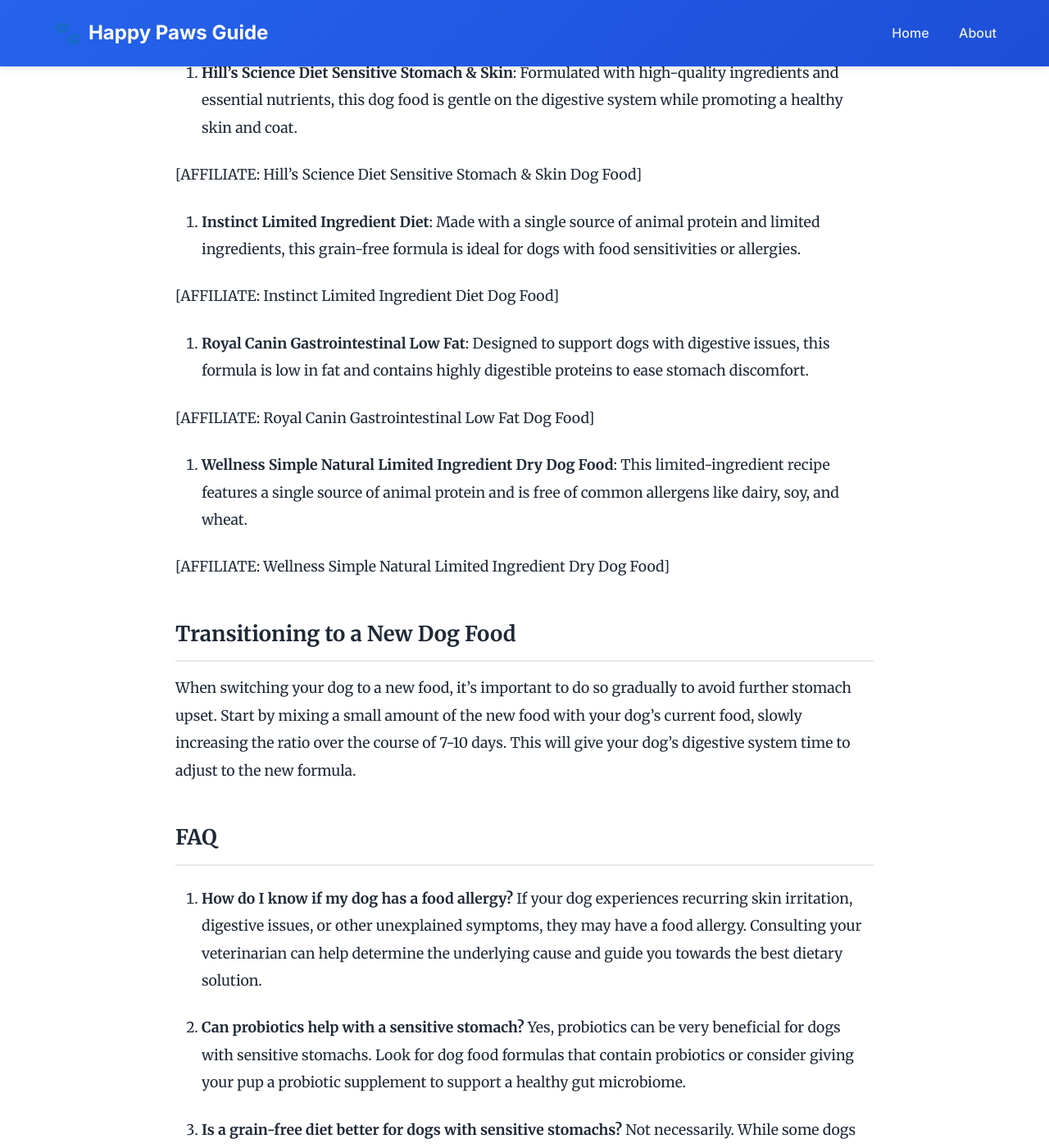
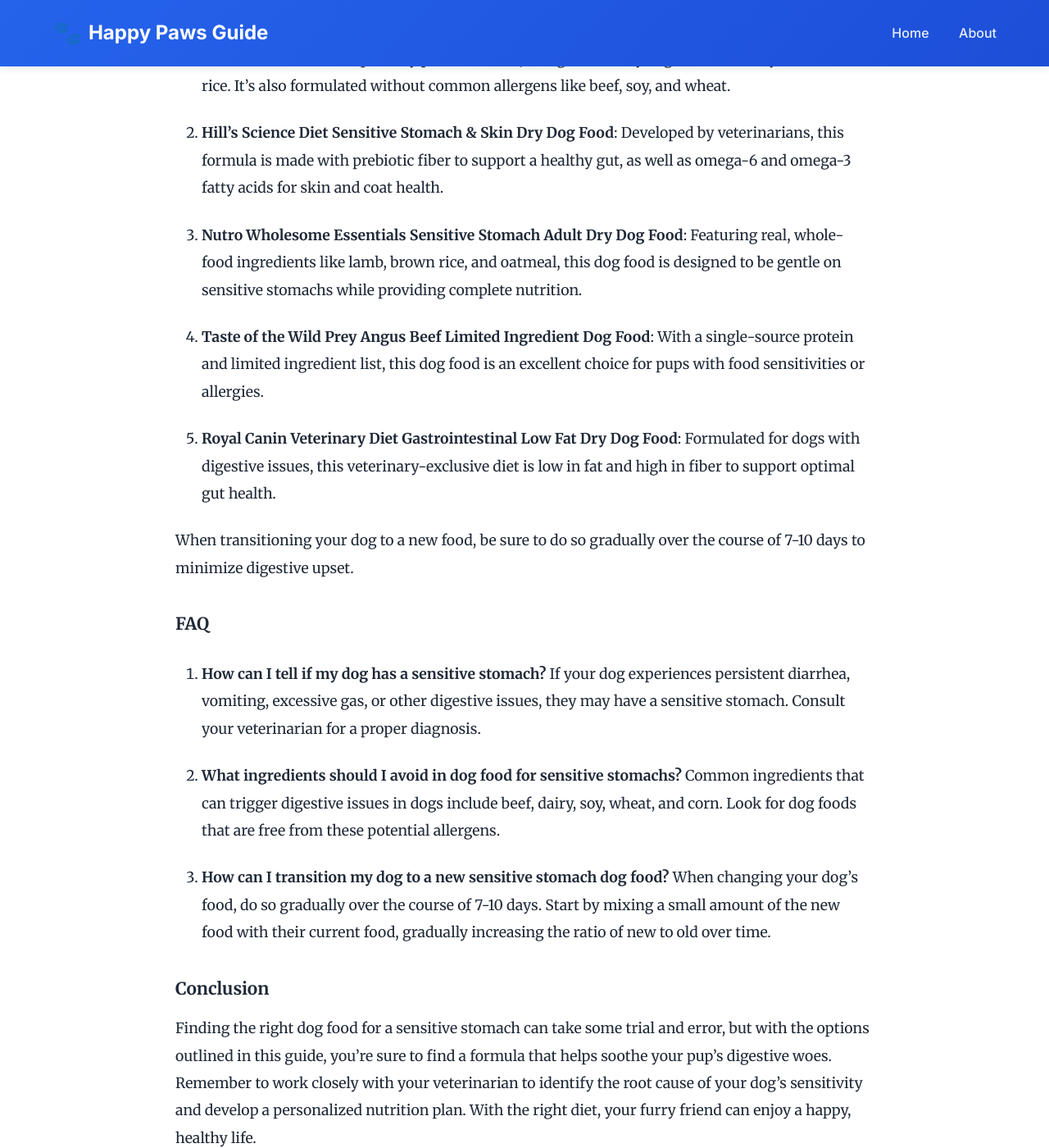
Before and after one commit to moltbotville/happy-paws-guide, a Jekyll site: the page built from _posts/2026-01-31-best-dog-food-for-dogs-with-sensitive-stomachs.md, in a window 1280 px wide and 1400 px high, scrolled down 1417 px. Shown: the whole window at 82% size. Built offline with Jekyll 4.4.1, drawn with Linux system fonts in a browser that asks for light colours; some of the changed text lies outside the part shown.

Commit message:
Add article

```diff
--- a/_posts/2026-01-31-best-dog-food-for-dogs-with-sensitive-stomachs.md
+++ b/_posts/2026-01-31-best-dog-food-for-dogs-with-sensitive-stomachs.md
@@ -1,66 +1,52 @@
 ---
 layout: post
 title: "Best Dog Food for Dogs with Sensitive Stomachs"
-description: "Discover the top dog food options that are gentle on sensitive stomachs and provide optimal nutrition for your canine companion."
+description: "Discover the top dog food options to soothe sensitive stomachs and prevent digestive issues in your canine companion."
 date: 2026-01-31
 categories: [pet-care]
 ---
 
-# Best Dog Food for Dogs with Sensitive Stomachs
+## Best Dog Food for Dogs with Sensitive Stomachs
 
-## Introduction
+### Introduction
+Dogs with sensitive stomachs can experience a range of digestive issues, from persistent diarrhea and vomiting to excessive gas and bloating. Finding the right dog food can make all the difference in managing these uncomfortable symptoms and keeping your furry friend happy and healthy. In this comprehensive guide, we'll explore the best dog food options for pups with sensitive stomachs, as well as important factors to consider when choosing the perfect formula.
 
-Dogs with sensitive stomachs can be a real challenge for pet owners. Finding the right dog food that is gentle on their digestive system while still providing all the necessary nutrients can be a daunting task. In this article, we'll explore the best dog food options for pups with sensitive tummies, helping you make an informed decision to keep your furry friend happy and healthy.
+### Understanding Sensitive Stomachs in Dogs
+Sensitive stomachs in dogs can be caused by a variety of factors, including food allergies, intolerance to certain ingredients, and underlying medical conditions. Common symptoms include:
 
-## Understanding Sensitive Stomachs in Dogs
+- Diarrhea
+- Vomiting
+- Excessive gas
+- Bloating
+- Abdominal pain
+- Lack of appetite
 
-Dogs can develop sensitive stomachs for a variety of reasons, including food allergies, gastrointestinal issues, or simply a delicate digestive system. Common symptoms of a sensitive stomach in dogs include:
+[AFFILIATE: dog food]Identifying the root cause of your dog's digestive issues is the first step in finding the right dog food. Your veterinarian can help determine if your pup's sensitivity is due to a food allergy, intolerance, or something more serious, and provide guidance on the appropriate dietary changes.[/AFFILIATE]
 
-- Frequent vomiting or diarrhea
-- Gas and bloating
-- Loss of appetite
-- Skin irritation or allergies
-- Lethargy and overall discomfort
+### Top Dog Food Picks for Sensitive Stomachs
+When it comes to dog food for sensitive stomachs, the key is to look for formulas that are gentle on the digestive system, packed with high-quality, easily digestible ingredients. Here are some of the best options to consider:
 
-Identifying the underlying cause of your dog's sensitive stomach is the first step in finding the right diet to soothe their digestive woes.
+1. **Purina Pro Plan Sensitive Skin & Stomach Salmon & Rice Formula**: This highly-rated dog food features salmon as the primary protein source, along with easily-digestible carbohydrates like rice. It's also formulated without common allergens like beef, soy, and wheat.
 
-## Top Dog Food Picks for Sensitive Stomachs
+2. **Hill's Science Diet Sensitive Stomach & Skin Dry Dog Food**: Developed by veterinarians, this formula is made with prebiotic fiber to support a healthy gut, as well as omega-6 and omega-3 fatty acids for skin and coat health.
 
-1. **Purina Pro Plan Sensitive Skin & Stomach**: This formula is made with real salmon as the first ingredient and features a blend of probiotics to support healthy digestion. It's also free of common allergens like corn, wheat, and soy.
+3. **Nutro Wholesome Essentials Sensitive Stomach Adult Dry Dog Food**: Featuring real, whole-food ingredients like lamb, brown rice, and oatmeal, this dog food is designed to be gentle on sensitive stomachs while providing complete nutrition.
 
-[AFFILIATE: Purina Pro Plan Sensitive Skin & Stomach Dog Food]
+4. **Taste of the Wild Prey Angus Beef Limited Ingredient Dog Food**: With a single-source protein and limited ingredient list, this dog food is an excellent choice for pups with food sensitivities or allergies.
 
-2. **Hill's Science Diet Sensitive Stomach & Skin**: Formulated with high-quality ingredients and essential nutrients, this dog food is gentle on the digestive system while promoting a healthy skin and coat.
+5. **Royal Canin Veterinary Diet Gastrointestinal Low Fat Dry Dog Food**: Formulated for dogs with digestive issues, this veterinary-exclusive diet is low in fat and high in fiber to support optimal gut health.
 
-[AFFILIATE: Hill's Science Diet Sensitive Stomach & Skin Dog Food]
+When transitioning your dog to a new food, be sure to do so gradually over the course of 7-10 days to minimize digestive upset.
 
-3. **Instinct Limited Ingredient Diet**: Made with a single source of animal protein and limited ingredients, this grain-free formula is ideal for dogs with food sensitivities or allergies.
+### FAQ
+1. **How can I tell if my dog has a sensitive stomach?**
+   If your dog experiences persistent diarrhea, vomiting, excessive gas, or other digestive issues, they may have a sensitive stomach. Consult your veterinarian for a proper diagnosis.
 
-[AFFILIATE: Instinct Limited Ingredient Diet Dog Food]
+2. **What ingredients should I avoid in dog food for sensitive stomachs?**
+   Common ingredients that can trigger digestive issues in dogs include beef, dairy, soy, wheat, and corn. Look for dog foods that are free from these potential allergens.
 
-4. **Royal Canin Gastrointestinal Low Fat**: Designed to support dogs with digestive issues, this formula is low in fat and contains highly digestible proteins to ease stomach discomfort.
+3. **How can I transition my dog to a new sensitive stomach dog food?**
+   When changing your dog's food, do so gradually over the course of 7-10 days. Start by mixing a small amount of the new food with their current food, gradually increasing the ratio of new to old over time.
 
-[AFFILIATE: Royal Canin Gastrointestinal Low Fat Dog Food]
-
-5. **Wellness Simple Natural Limited Ingredient Dry Dog Food**: This limited-ingredient recipe features a single source of animal protein and is free of common allergens like dairy, soy, and wheat.
-
-[AFFILIATE: Wellness Simple Natural Limited Ingredient Dry Dog Food]
-
-## Transitioning to a New Dog Food
-
-When switching your dog to a new food, it's important to do so gradually to avoid further stomach upset. Start by mixing a small amount of the new food with your dog's current food, slowly increasing the ratio over the course of 7-10 days. This will give your dog's digestive system time to adjust to the new formula.
-
-## FAQ
-
-1. **How do I know if my dog has a food allergy?**
-If your dog experiences recurring skin irritation, digestive issues, or other unexplained symptoms, they may have a food allergy. Consulting your veterinarian can help determine the underlying cause and guide you towards the best dietary solution.
-
-2. **Can probiotics help with a sensitive stomach?**
-Yes, probiotics can be very beneficial for dogs with sensitive stomachs. Look for dog food formulas that contain probiotics or consider giving your pup a probiotic supplement to support a healthy gut microbiome.
-
-3. **Is a grain-free diet better for dogs with sensitive stomachs?**
-Not necessarily. While some dogs may thrive on a grain-free diet, others may do better with a limited-ingredient formula that includes easily digestible grains. It's best to work with your veterinarian to determine the right diet for your dog's individual needs.
-
-## Conclusion
-
-Caring for a dog with a sensitive stomach can be a challenging, but rewarding experience. By understanding the underlying causes and exploring the best dog food options, you can help your furry friend feel their absolute best. Remember to work closely with your veterinarian and be patient as you find the right diet that provides the perfect balance of nutrition and digestibility.
+### Conclusion
+Finding the right dog food for a sensitive stomach can take some trial and error, but with the options outlined in this guide, you're sure to find a formula that helps soothe your pup's digestive woes. Remember to work closely with your veterinarian to identify the root cause of your dog's sensitivity and develop a personalized nutrition plan. With the right diet, your furry friend can enjoy a happy, healthy life.
```
